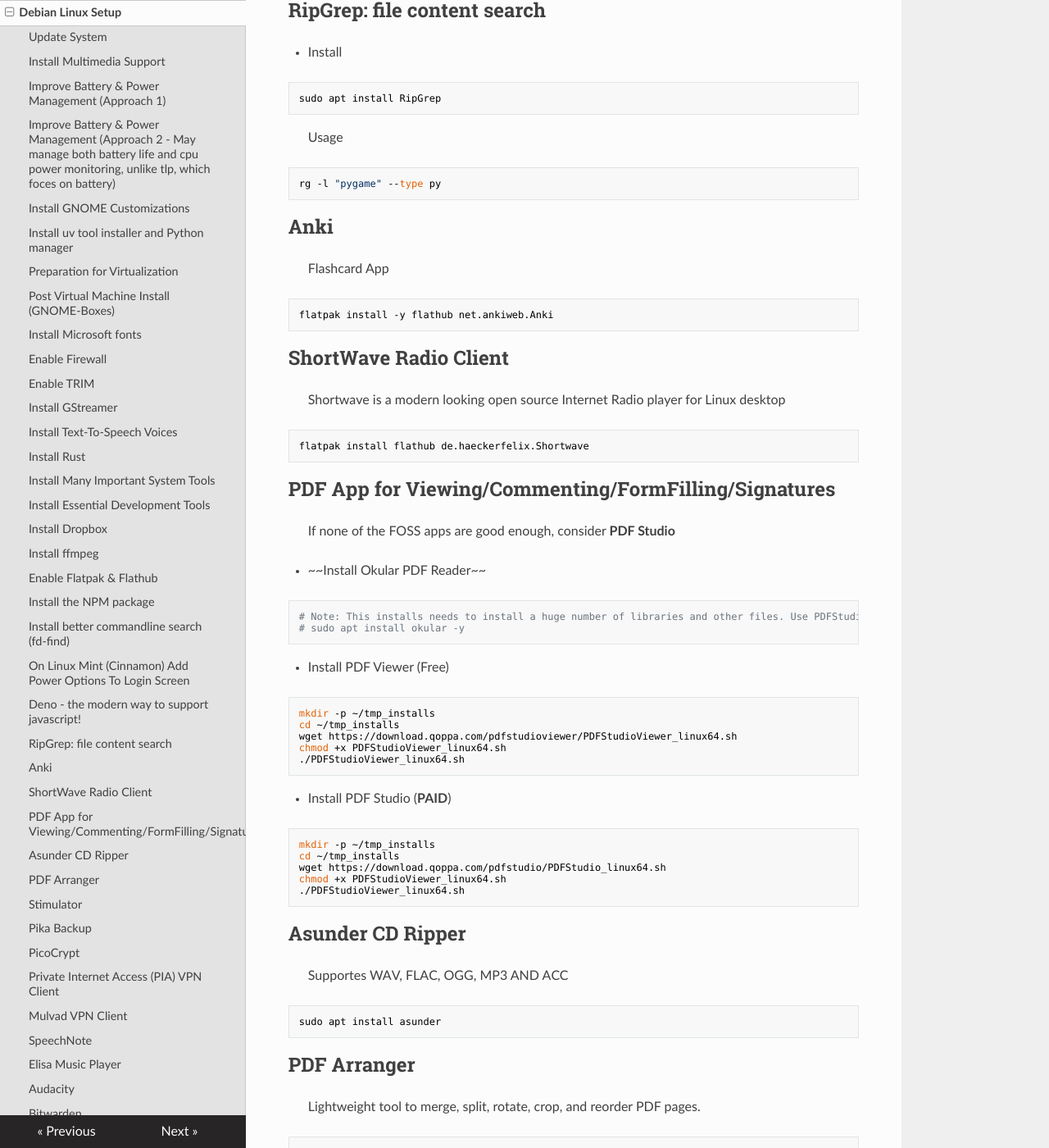
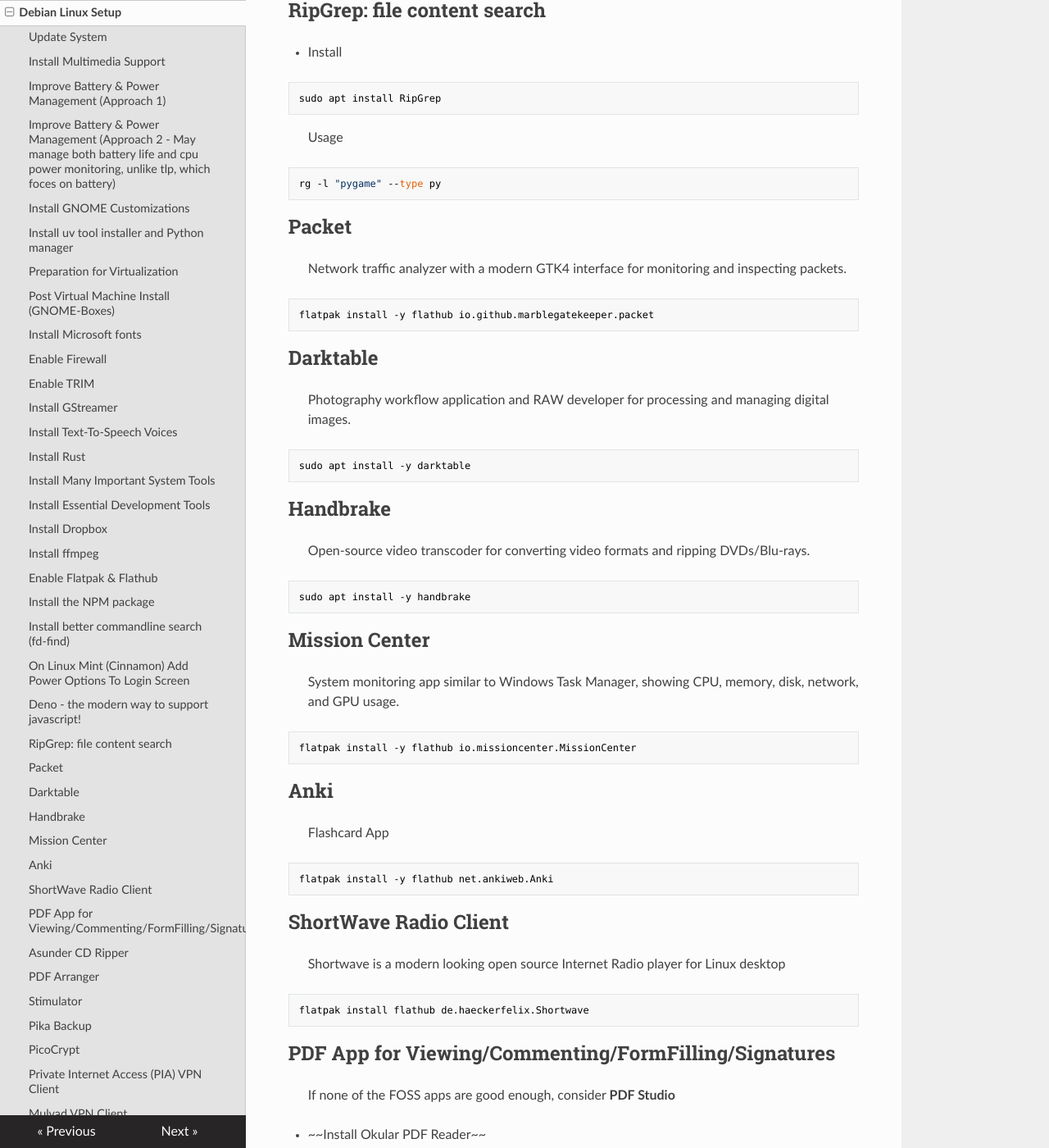
Before and after one commit to travisseymour/useful_stuff, an MkDocs documentation site: the page built from docs/debian_setup.md, in a window 1280 px wide and 1400 px high, scrolled down 7256 px. Shown: the whole window at 82% size. Built offline with MkDocs 1.6.1, drawn with Linux system fonts in a browser that asks for light colours; nearby versions of some CDN libraries.

Commit message:
Added a few apps like packet darktable handbrake and mission-center

````diff
--- a/docs/debian_setup.md
+++ b/docs/debian_setup.md
@@ -338,6 +338,38 @@
 
 ```bash
 rg -l "pygame" --type py
+```
+
+## Packet
+
+> Network traffic analyzer with a modern GTK4 interface for monitoring and inspecting packets.
+
+```bash
+flatpak install -y flathub io.github.marblegatekeeper.packet
+```
+
+## Darktable
+
+> Photography workflow application and RAW developer for processing and managing digital images.
+
+```bash
+sudo apt install -y darktable
+```
+
+## Handbrake
+
+> Open-source video transcoder for converting video formats and ripping DVDs/Blu-rays.
+
+```bash
+sudo apt install -y handbrake
+```
+
+## Mission Center
+
+> System monitoring app similar to Windows Task Manager, showing CPU, memory, disk, network, and GPU usage.
+
+```bash
+flatpak install -y flathub io.missioncenter.MissionCenter
 ```
 
 ## Anki
````
Also changed, not shown: 3 other files.
